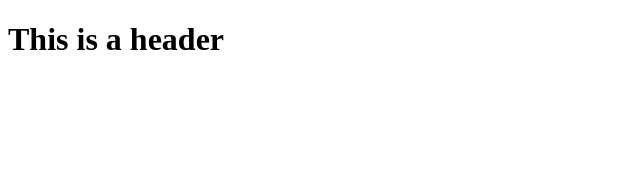
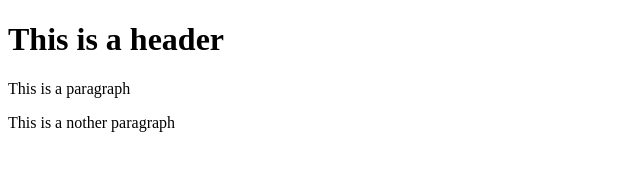
Before and after one commit to AlexandruIvan9/git-test, a plain HTML site: page git-test/index.html in a window 1280 px wide. Shown: the whole page, without its empty margins (0-640 px from the left). Drawn offline with Linux system fonts and the light colour scheme.

Commit message:
Third commit

```diff
--- a/git-test/index.html
+++ b/git-test/index.html
@@ -2,6 +2,7 @@
 <html>
     <body>
        <h1>This is a header</h1>
-       <p></p>
+       <p>This is a paragraph</p>
+       <p>This is a nother paragraph</p>
     </body>
 </html>
```
